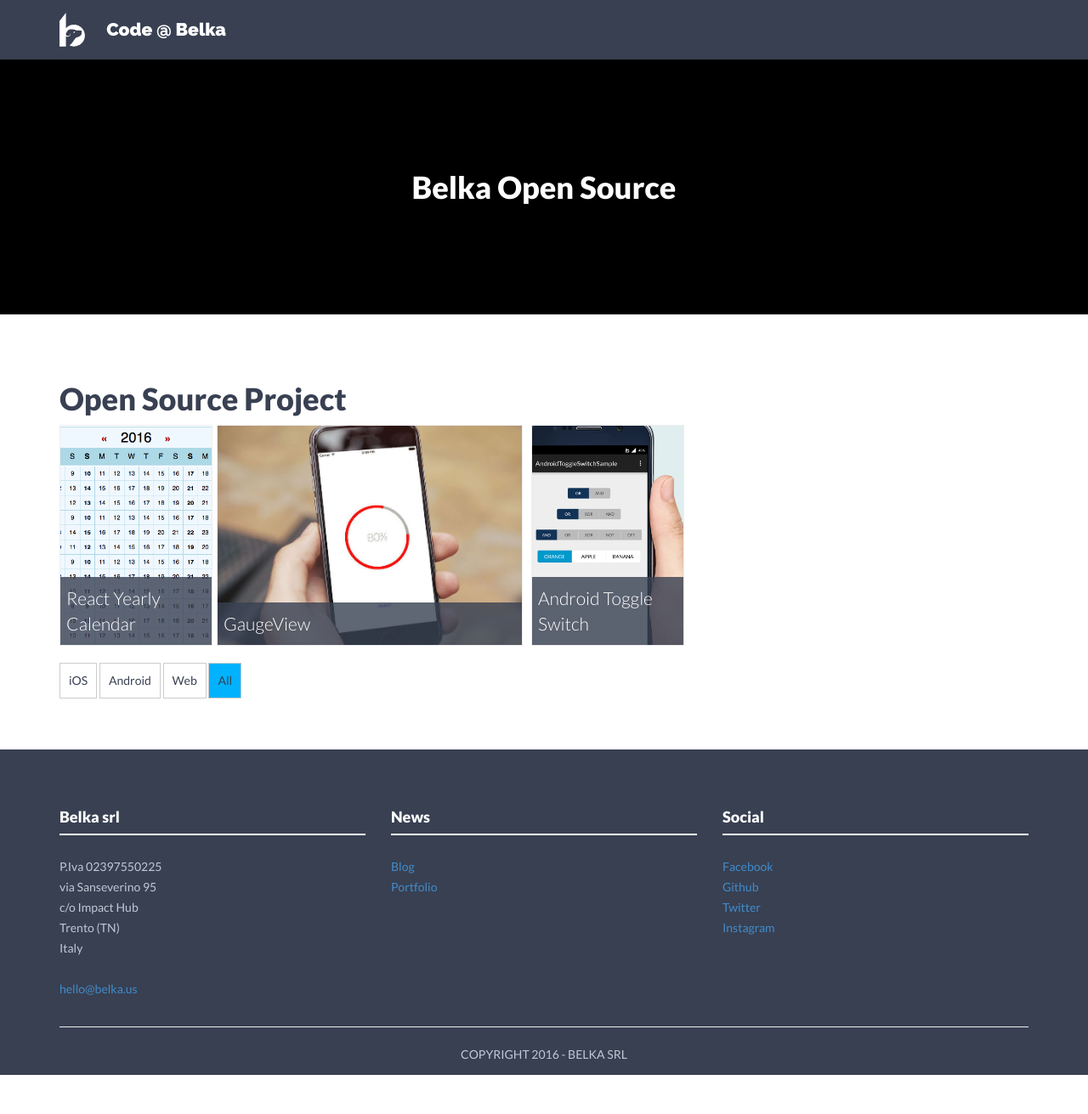
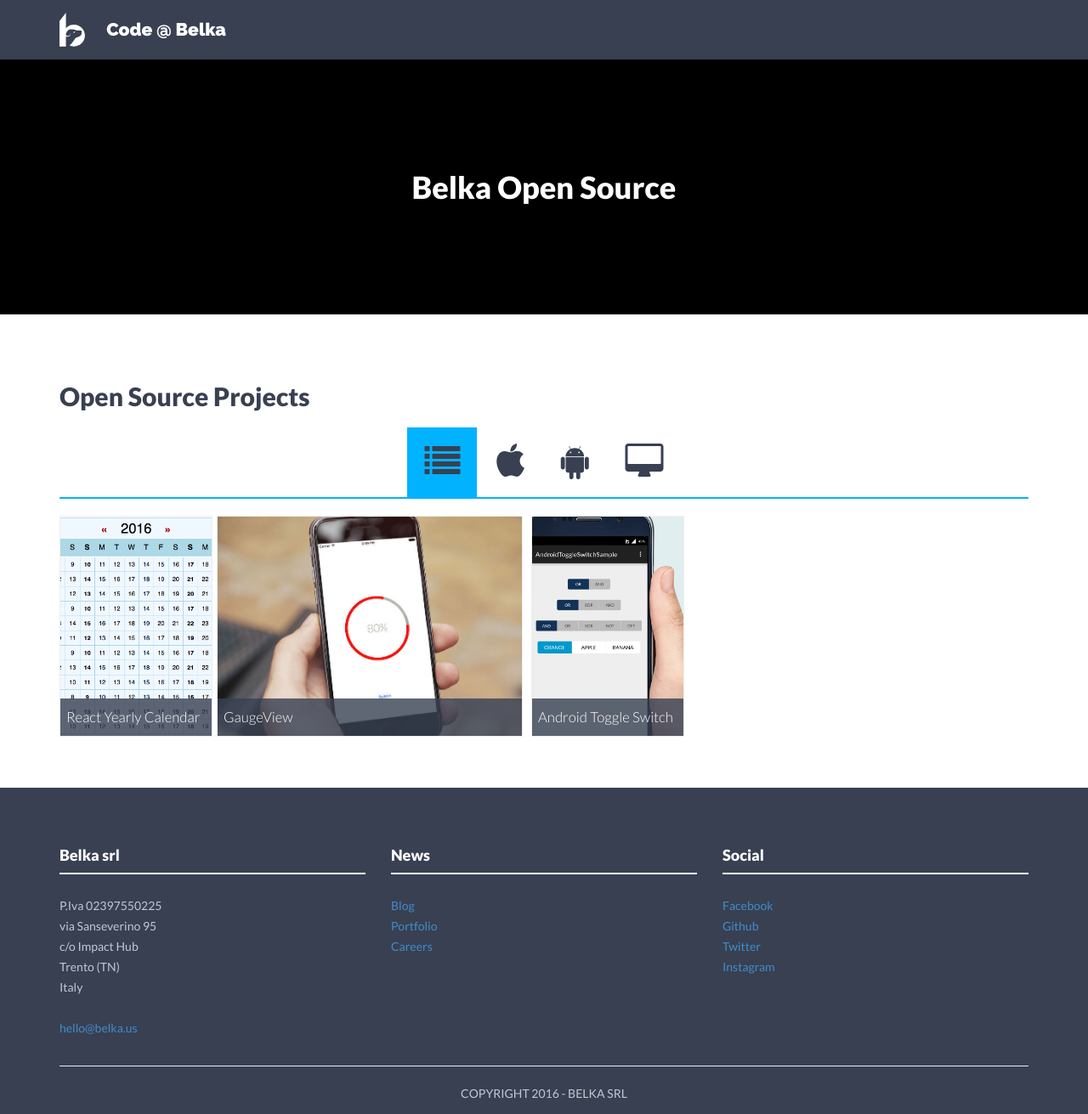
Before and after one commit to BelkaLab/old-belkalab.github.io, a Jekyll site: the page built from index.html, in a window 1280 px wide and 1311 px high. Shown: the whole window at 85% size. Built offline with Jekyll 4.4.1, drawn with Linux system fonts in a browser that asks for light colours.

Commit message:
Style of filters buttons in home grid

```diff
--- a/_includes/footer.html
+++ b/_includes/footer.html
@@ -19,7 +19,8 @@
 				<div class="hline-w"></div>
 				<p>
 					<a href="http://belka.us/en/blog/">Blog</a><br>
-					<a href="http://belka.us/en/portfolio/">Portfolio</a>
+					<a href="http://belka.us/en/portfolio/">Portfolio</a><br>
+					<a href="http://belka.us/lavora-con-noi/">Careers</a>
 				</p>
 			</div>
 			<div class="col-md-4">
--- a/_layouts/home-layout.html
+++ b/_layouts/home-layout.html
@@ -7,7 +7,22 @@
 
 <div id="main">
   <div class="container">
-    <h1>Open Source Project</h1>
+    <h2>Open Source Projects</h2>
+
+    <div class="button-group">
+      <div class="button button-checked filters" data-filter="*">
+        <i class="fa fa-list"></i>
+      </div>
+      <div class="button filters" data-filter=".iOS">
+        <i class="fa fa-apple"></i>
+      </div>
+      <div class="button filters" data-filter=".Android">
+        <i class="fa fa-android"></i>
+      </div>
+      <div class="button filters" data-filter=".web">
+        <i class="fa fa-desktop"></i>
+      </div>
+    </div>
 
     <div class="project-grid">
       {% for project in site.categories['project'] %}
@@ -21,11 +36,5 @@
       {% endfor %}
     </div>
 
-    <div class="button-group">
-      <div class="button filters" data-filter=".iOS">iOS</div>
-      <div class="button filters" data-filter=".Android">Android</div>
-      <div class="button filters" data-filter=".web">Web</div>
-      <div class="button button-checked filters" data-filter="*">All</div>
-    </div>
   </div>
 </div>
--- a/assets/css/style.scss
+++ b/assets/css/style.scss
@@ -430,7 +430,7 @@
 	.project-item-title {
 		font-family: 'Lato';
 		font-weight: 300;
-		font-size: 1.5em;
+		font-size: 1.2em;
 		color: white;
 	}
 }
@@ -454,13 +454,20 @@
 }
 
 .button-group {
+	text-align: center;
 	margin-top: 20px;
+	margin-bottom: 20px;
+	border-bottom: 2px solid #01b2fe;
 
 	.button {
 		cursor: pointer;
 		display: inline-block;
-		border: 1px solid #ccc;
-		padding: 10px;
+		padding: 20px;
+		transition: .2s all;
+
+		i {
+			font-size: 3em
+		}
 	}
 
 	.button:hover {
```
Also changed, not shown: 5 other files.
